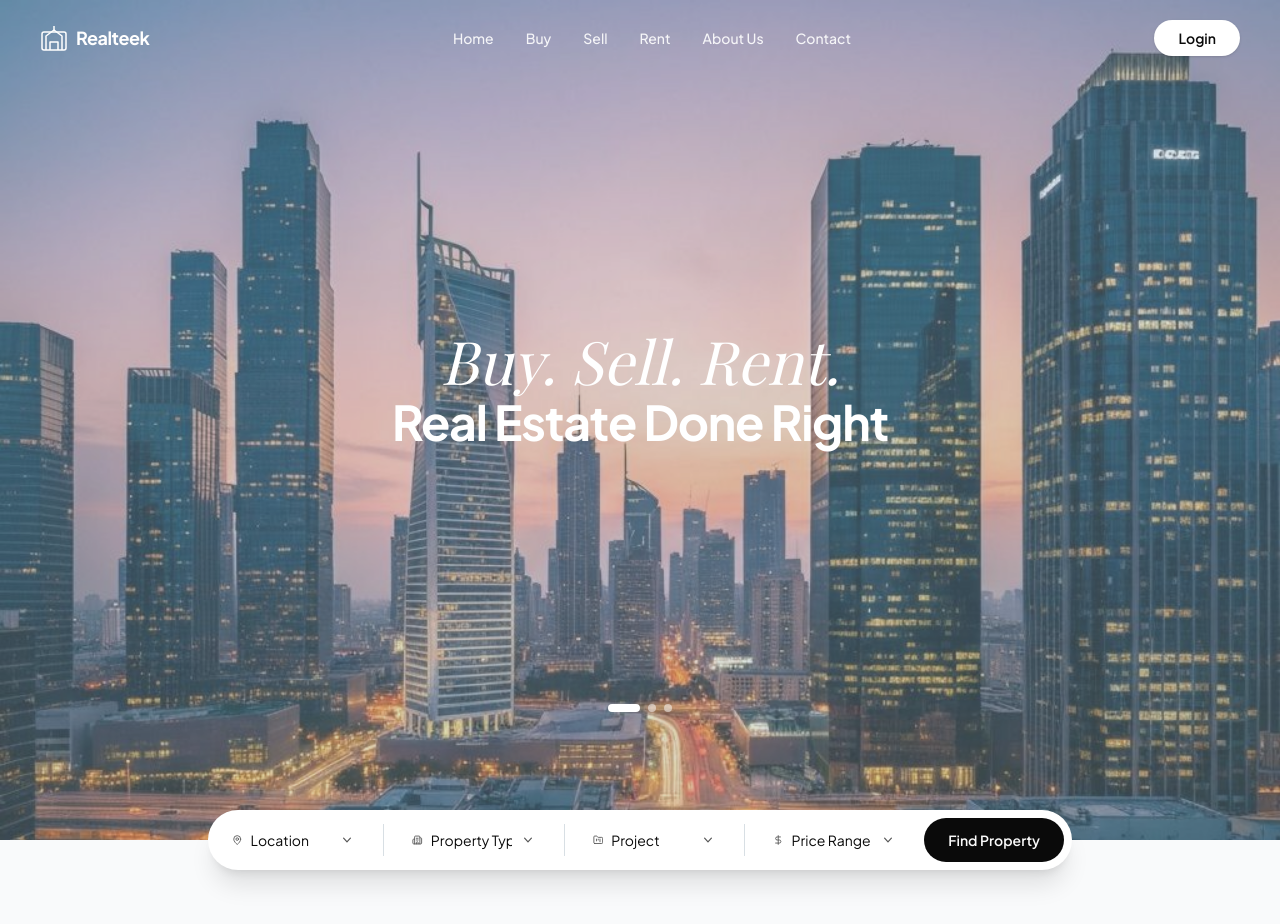
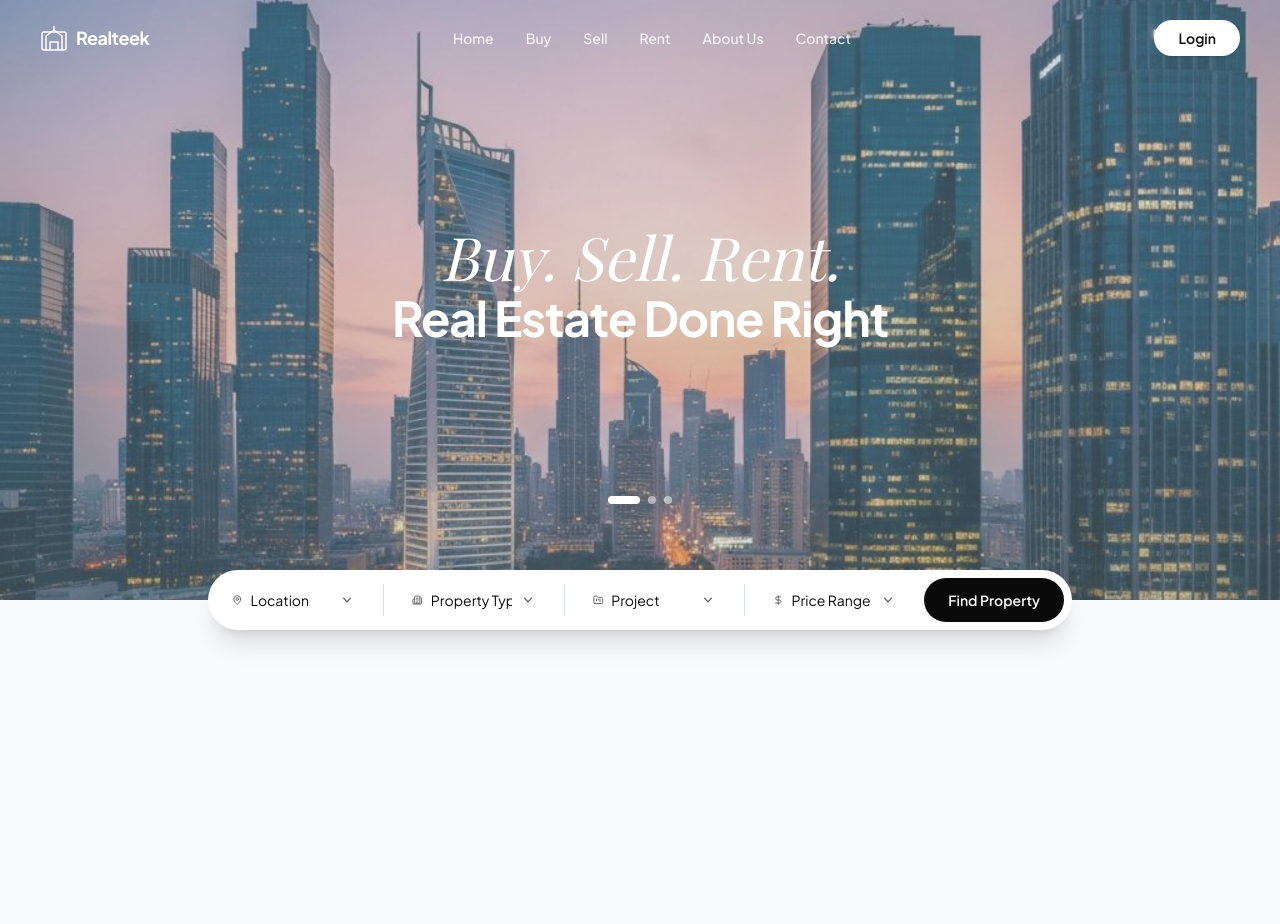
Before and after one commit to baeehaqii/v0-ui-quinland, a Next.js app: page / in a window 1280 px wide. Shown: the top 924 px of the page. After the commit the page ends 800 px from the top, so only its background shows below. Built offline with nearby package versions, Linux system fonts and the light colour scheme; a web font is replaced by a local one.

Commit message:
fix: adjust hero section size for visible search bar\n\nReduce hero section height for better search bar visibility.

```diff
--- a/components/hero/hero-section.tsx
+++ b/components/hero/hero-section.tsx
@@ -40,7 +40,7 @@ export function HeroSection() {
   }, [next])
 
   return (
-    <section className="relative flex min-h-[100svh] flex-col lg:min-h-[105svh]">
+    <section className="relative flex min-h-[75vh] flex-col sm:min-h-[70vh] lg:min-h-[75vh]">
       {/* Slides */}
       {SLIDES.map((slide, index) => (
         <div
@@ -67,7 +67,7 @@ export function HeroSection() {
       <div className="h-24" />
 
       {/* Hero content */}
-      <div className="flex flex-1 flex-col items-center justify-center px-6 pb-40 text-center">
+      <div className="flex flex-1 flex-col items-center justify-center px-6 pb-24 text-center sm:pb-28 lg:pb-32">
         {SLIDES.map((slide, index) => (
           <div
             key={slide.heading}
@@ -91,7 +91,7 @@ export function HeroSection() {
       </div>
 
       {/* Slide indicators */}
-      <div className="absolute inset-x-0 bottom-28 flex items-center justify-center gap-2 sm:bottom-32">
+      <div className="absolute inset-x-0 bottom-20 flex items-center justify-center gap-2 sm:bottom-24">
         {SLIDES.map((slide, index) => (
           <button
             key={slide.image}
```
